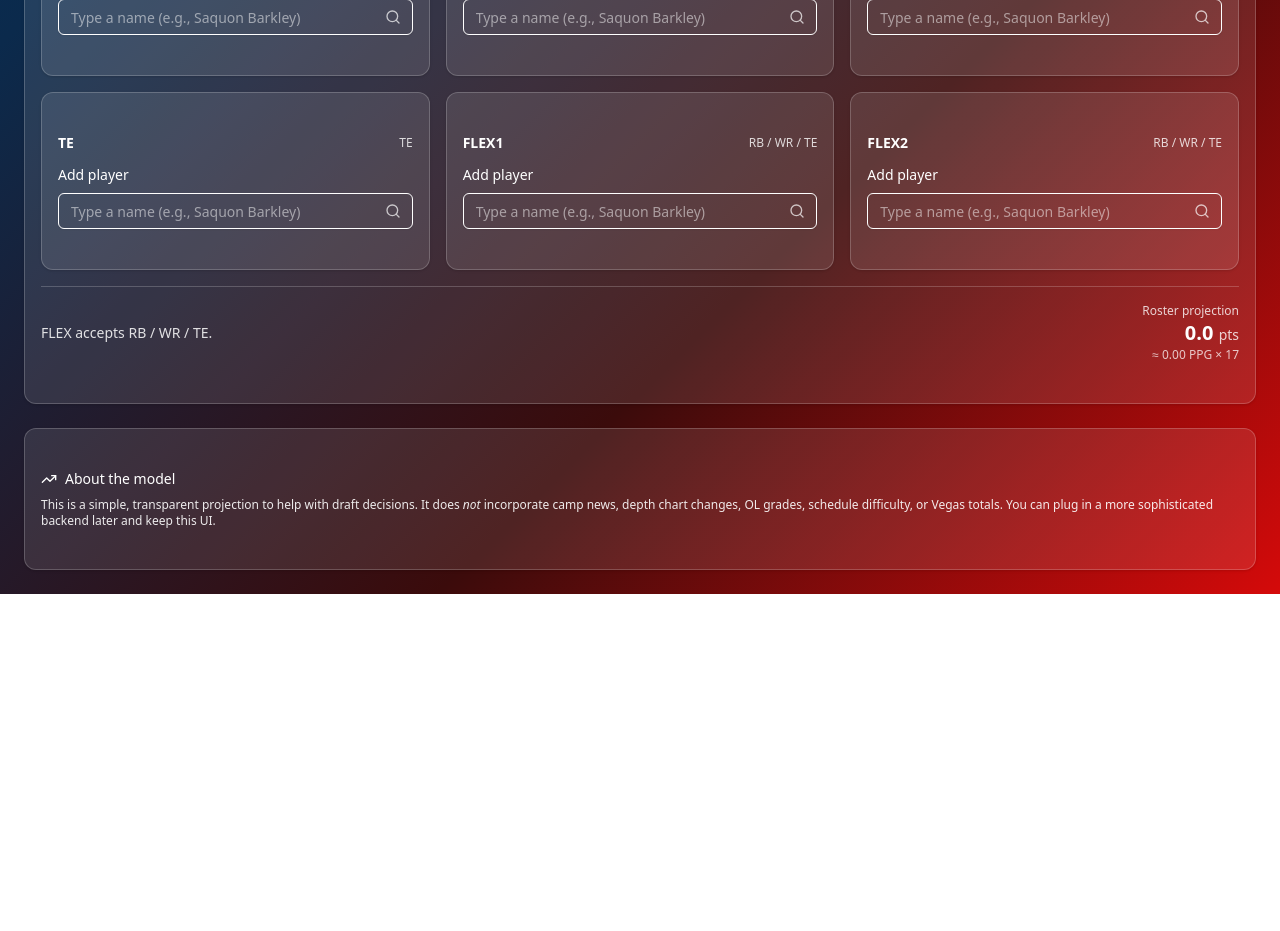
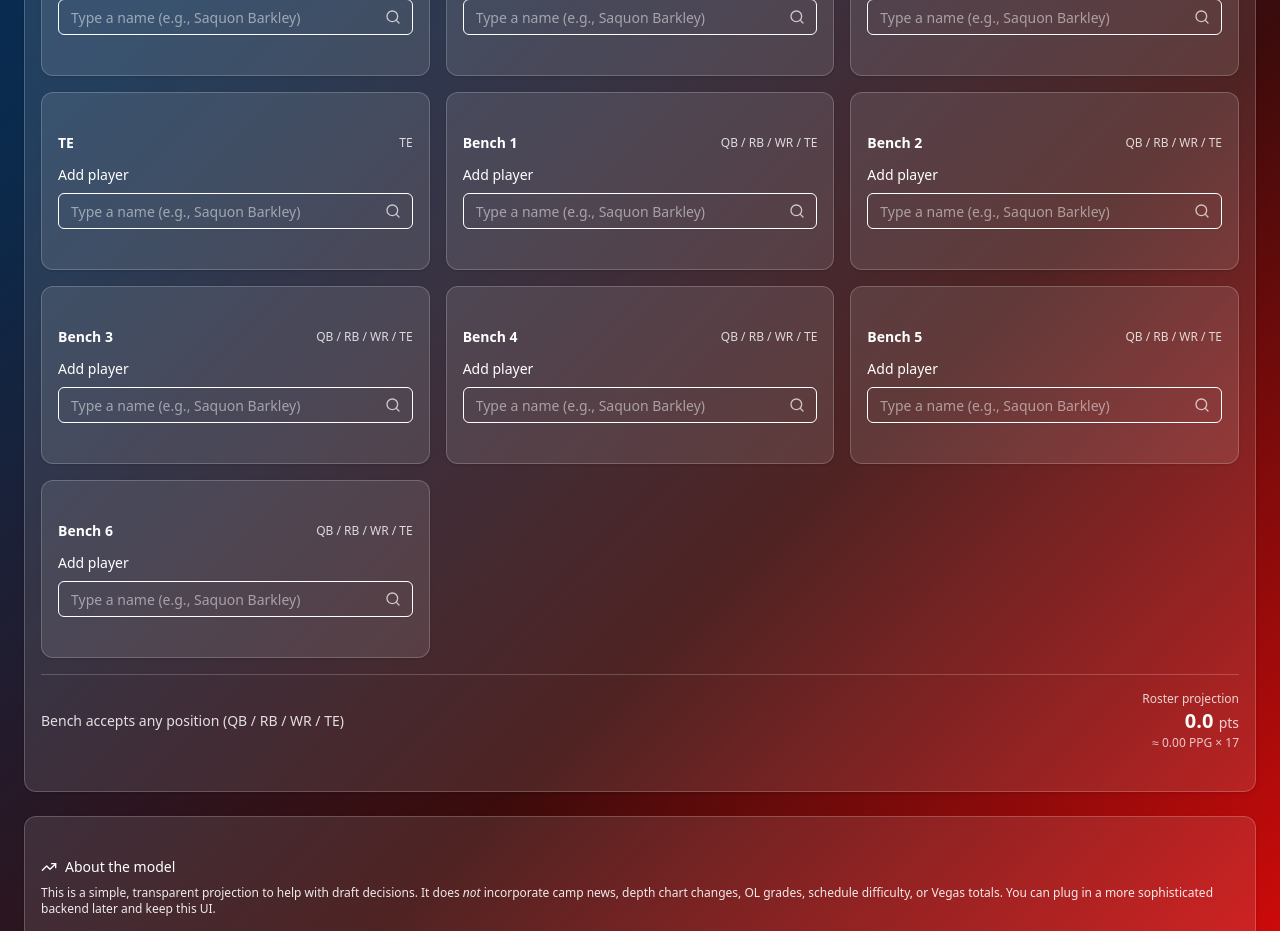
Before and after one commit to Samarth-Pasala/nfl-fantasy-draft-assistant, a Next.js app: page / in a window 1280 px wide. Shown: the part 940-1871 px from the top of the page. Before the commit the page ends 1534 px from the top, so only its background shows below. Built offline with nearby package versions, Linux system fonts and the light colour scheme.

Commit message:
fix roster builder with bench slots

```diff
--- a/src/app/page.tsx
+++ b/src/app/page.tsx
@@ -289,6 +289,7 @@ function PlayerSearch({
 /* ============================ Roster Builder ============================== */
 
 type SlotDef = { key: string; label: string; types: ('QB'|'RB'|'WR'|'TE')[] }
+
 const DEFAULT_SLOTS: SlotDef[] = [
   { key: 'QB1',  label: 'QB',   types: ['QB'] },
   { key: 'RB1',  label: 'RB1',  types: ['RB'] },
@@ -297,8 +298,14 @@ const DEFAULT_SLOTS: SlotDef[] = [
   { key: 'WR2',  label: 'WR2',  types: ['WR'] },
   { key: 'WR3',  label: 'WR3',  types: ['WR'] },
   { key: 'TE1',  label: 'TE',   types: ['TE'] },
-  { key: 'FX1',  label: 'FLEX1',types: ['RB','WR','TE'] },
-  { key: 'FX2',  label: 'FLEX2',types: ['RB','WR','TE'] },
+
+
+  { key: 'BN1',  label: 'Bench 1', types: ['QB','RB','WR','TE'] },
+  { key: 'BN2',  label: 'Bench 2', types: ['QB','RB','WR','TE'] },
+  { key: 'BN3',  label: 'Bench 3', types: ['QB','RB','WR','TE'] },
+  { key: 'BN4',  label: 'Bench 4', types: ['QB','RB','WR','TE'] },
+  { key: 'BN5',  label: 'Bench 5', types: ['QB','RB','WR','TE'] },
+  { key: 'BN6',  label: 'Bench 6', types: ['QB','RB','WR','TE'] },
 ]
 
 function RosterSlot({
@@ -407,7 +414,7 @@ function RosterBuilder({
         </div>
         <Separator className="bg-white/20" />
         <div className="flex items-center justify-between flex-wrap gap-3">
-          <div className="text-sm opacity-85">FLEX accepts RB / WR / TE.</div>
+          <div className="text-sm opacity-85">Bench accepts any position (QB / RB / WR / TE)</div>
           {projectedTotalPoints}
         </div>
       </CardContent>
```
